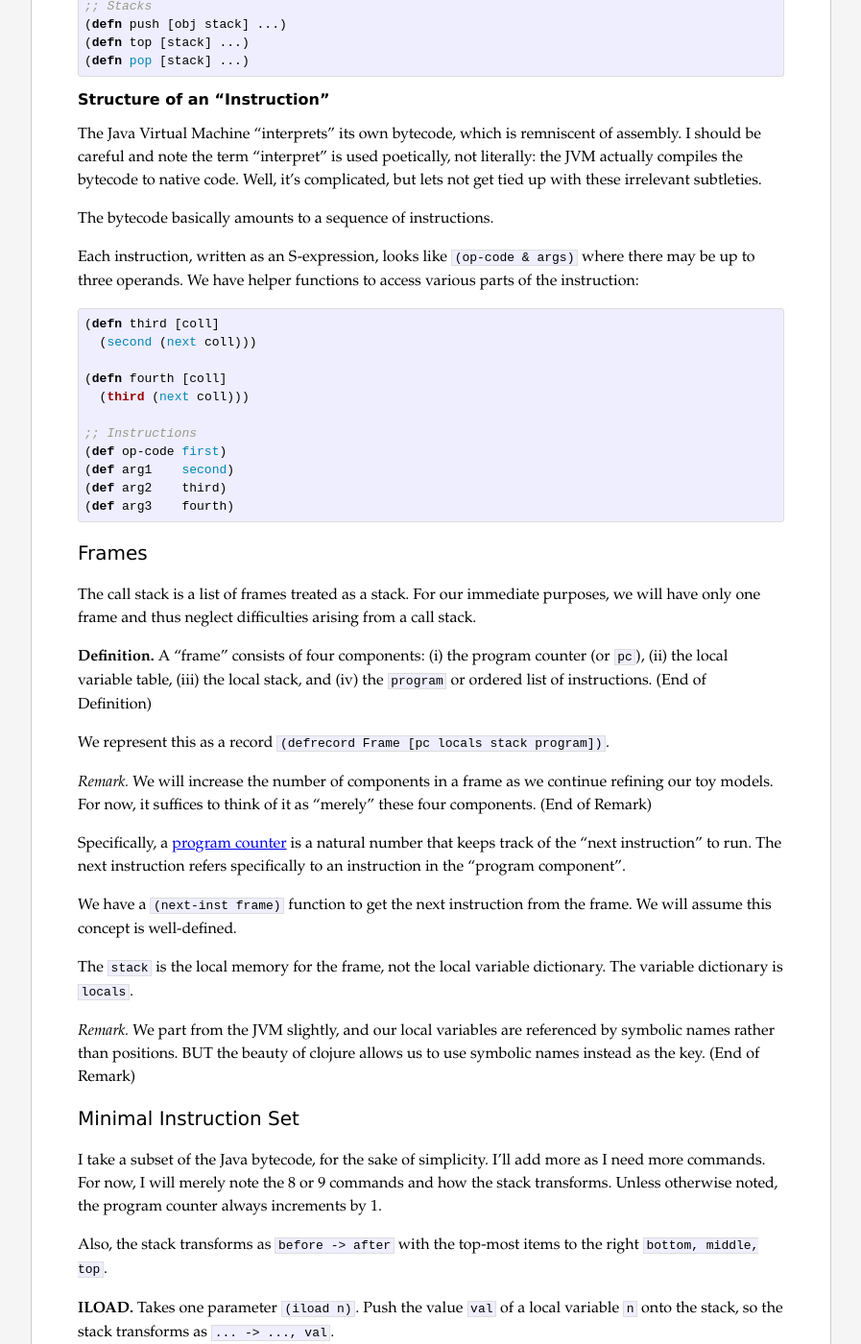
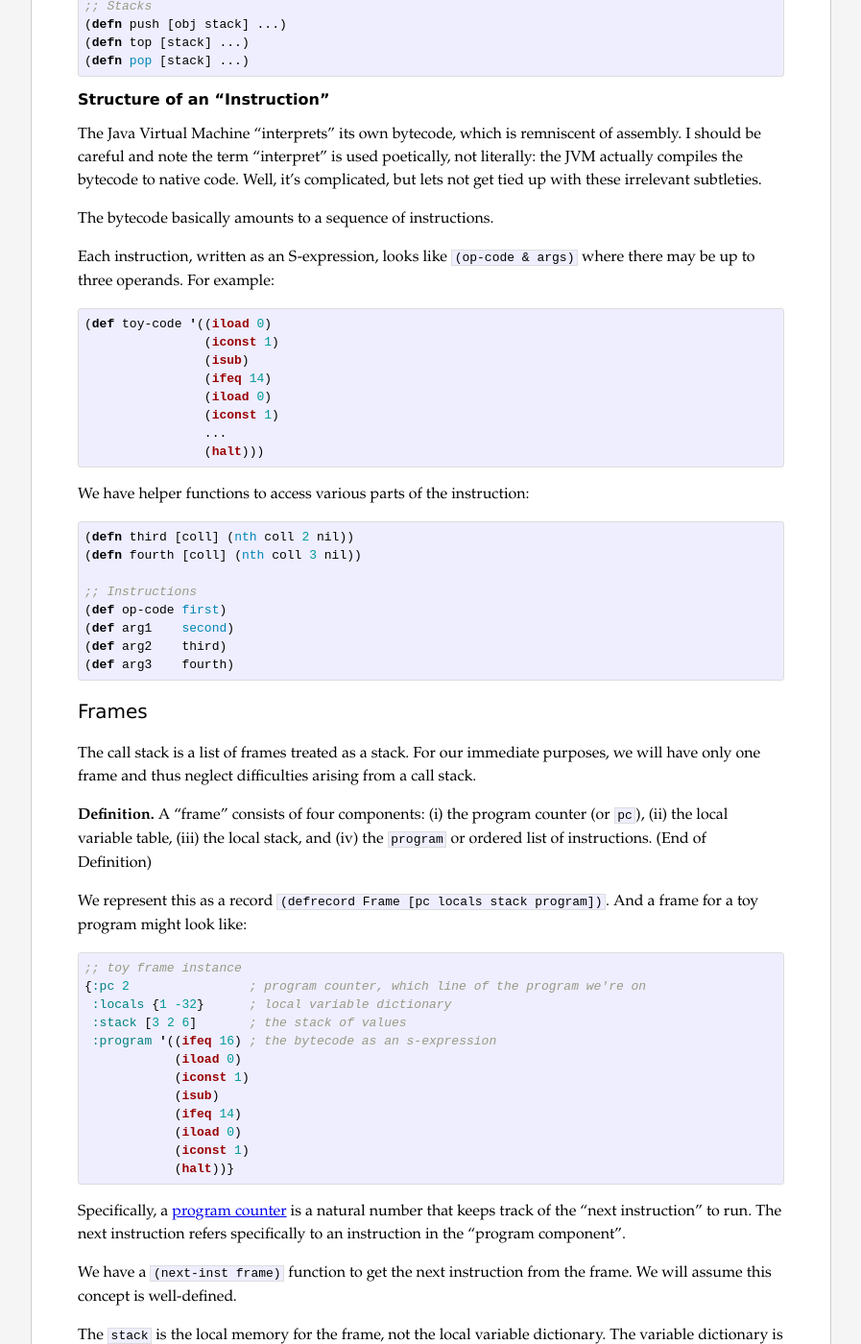
Before and after one commit to pqnelson/pqnelson.github.com, a Jekyll site: the page built from _posts/2014-03-28-jvm-toy-model-i.md, in a window 1280 px wide and 1400 px high, scrolled down 1109 px. Shown: the whole window at 96% size, without its empty margins (191-1088 px from the left). Built offline with Jekyll 4.4.1, drawn with Linux system fonts in a browser that asks for light colours; Markdown is read by kramdown in place of the engine named in the settings.

Commit message:
Minor edits + gitignore - site files

````diff
--- a/_posts/2014-03-28-jvm-toy-model-i.md
+++ b/_posts/2014-03-28-jvm-toy-model-i.md
@@ -75,15 +75,24 @@ tied up with these irrelevant subtleties.
 The bytecode basically amounts to a sequence of instructions.
 
 Each instruction, written as an S-expression, looks like
-`(op-code & args)` where there may be up to three operands. We have
-helper functions to access various parts of the instruction:
+`(op-code & args)` where there may be up to three operands. For example:
 
 ```clojure
-(defn third [coll]
-  (second (next coll)))
+(def toy-code '((iload 0)
+                (iconst 1)
+                (isub)
+                (ifeq 14)
+                (iload 0)
+                (iconst 1)
+                ...
+                (halt)))
+```
 
-(defn fourth [coll]
-  (third (next coll)))
+We have helper functions to access various parts of the instruction:
+
+```clojure
+(defn third [coll] (nth coll 2 nil))
+(defn fourth [coll] (nth coll 3 nil))
 
 ;; Instructions
 (def op-code first)
@@ -104,10 +113,22 @@ counter (or `pc`), (ii) the local variable table, (iii) the local stack, and
 (iv) the `program` or ordered list of instructions. (End of Definition)
 
 We represent this as a record `(defrecord Frame [pc locals stack program])`.
+And a frame for a toy program might look like:
 
-*Remark.* We will increase the number of components in a frame as we
-continue refining our toy models. For now, it suffices to think of it
-as "merely" these four components. (End of Remark)
+```clojure
+;; toy frame instance
+{:pc 2                ; program counter, which line of the program we're on
+ :locals {1 -32}      ; local variable dictionary
+ :stack [3 2 6]       ; the stack of values
+ :program '((ifeq 16) ; the bytecode as an s-expression
+            (iload 0)
+            (iconst 1)
+            (isub)
+            (ifeq 14)
+            (iload 0)
+            (iconst 1)
+            (halt))}
+```
 
 Specifically, a [program counter](http://en.wikipedia.org/wiki/Program_counter)
 is a natural number that keeps track of the "next instruction" to
@@ -232,7 +253,7 @@ which takes a frame and executes the "next instruction". In pseudocode:
 Note we are a bit sloppy, because a valid program would look like:
 
 ```clojure
-(defconst *pi*
+(def *pi*
   '((iconst 0)   ;  0
     (istore 1)   ;  1  j = 0
     (iconst 1)   ;  2
@@ -264,7 +285,7 @@ We have to translate this to a frame, which we do:
 
 ```clojure
 (defn load-program [raw-code]
-  (make-frame 0 [] [] raw-code))
+  (make-frame 0 {} [] raw-code))
 ```
 
 The interpreter then interprets a frame, running `n` steps:
````
Also changed, not shown: 7 other files.
